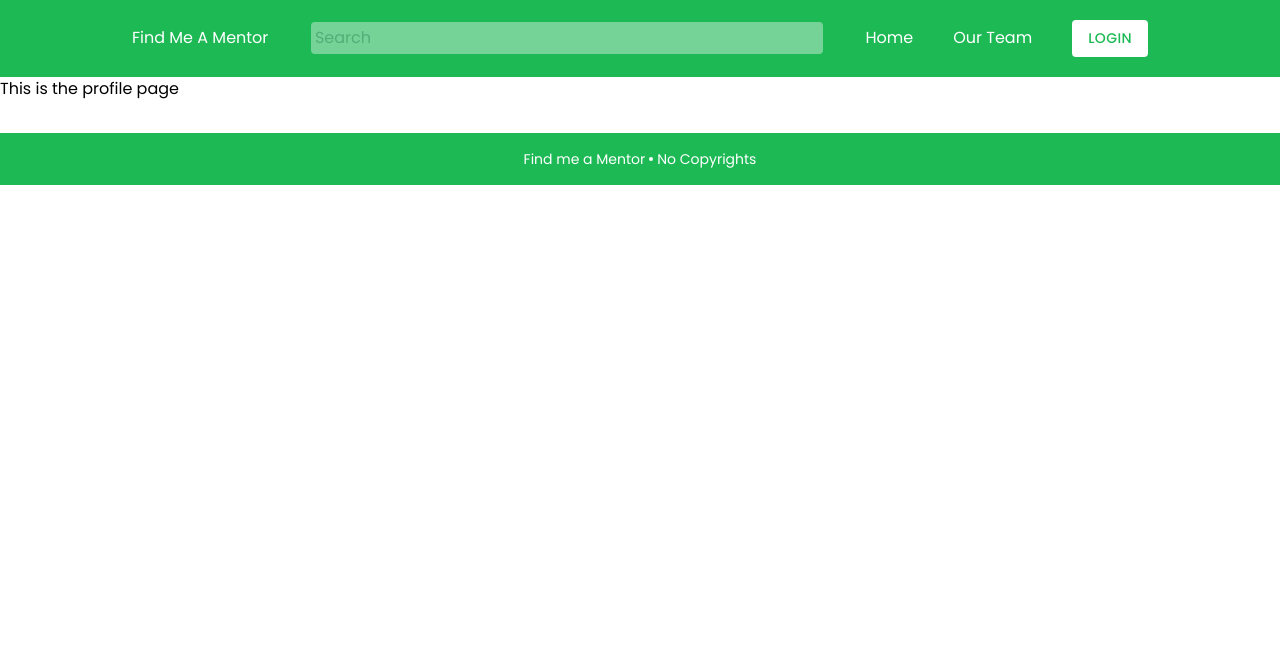
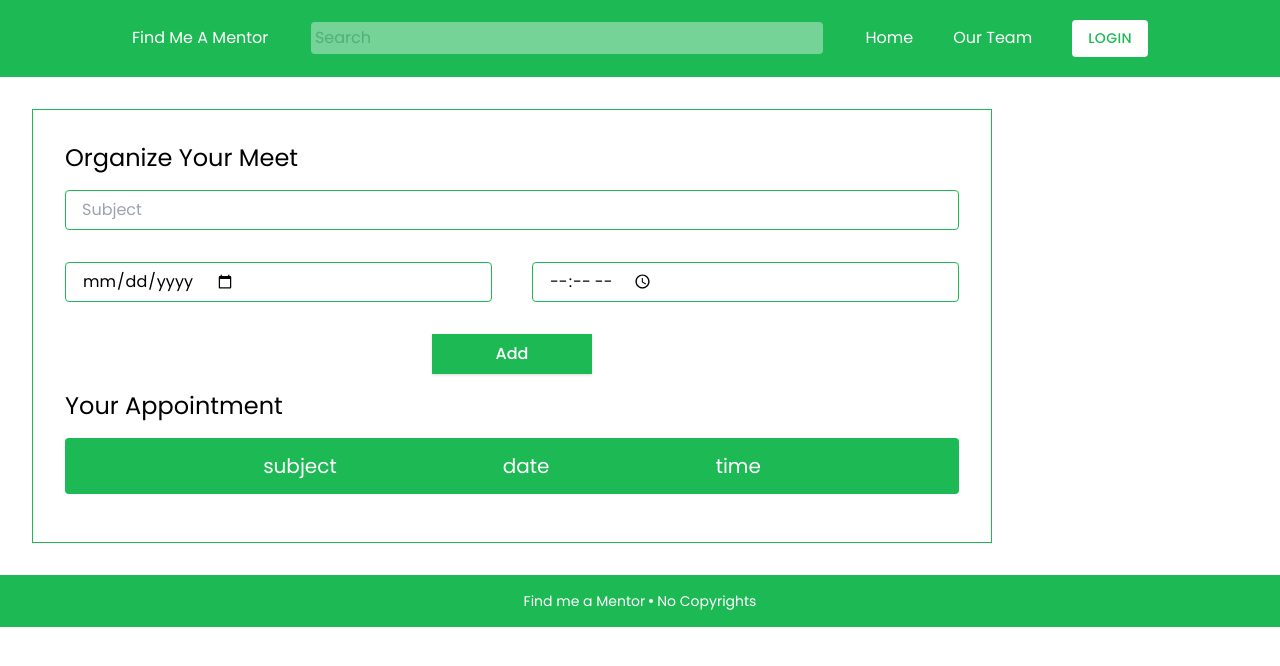
Before and after one commit to aditya-shrivastava/Find-Me-A-Mentor-Client, a React (Create React App) app: page /profile in a window 1280 px wide. Shown: the top 666 px of the page. Built offline with nearby package versions, Linux system fonts and the light colour scheme.

Commit message:
added section of dashboard

```diff
--- a/src/Components/DashBoard/Notification/Notification.css
+++ b/src/Components/DashBoard/Notification/Notification.css
@@ -0,0 +1,43 @@
+.notification {
+    @apply flex flex-col border w-3/4 p-8 m-8 h-auto border-8 border-brgreen;
+}
+
+.your__meet {
+    @apply flex flex-col mb-4;
+}
+
+.your__meet > h1 {
+    @apply text-2xl ;
+}
+
+.subject__form{
+    @apply flex-col flex;
+}
+
+.subject__form > input {
+    @apply my-4 flex border border-8 border-brgreen flex-row w-full h-10 rounded outline-none p-4 ;
+}
+
+.date__time{
+    @apply flex space-x-10 flex-row my-4 ;
+}
+
+.date__time > input {
+    @apply flex flex-row w-full border border-8 border-brgreen h-10 rounded outline-none p-4;
+}
+
+.add {
+    @apply bg-brgreen w-40 text-white shadow font-medium focus:outline-none hover:bg-white hover:text-brgreen text-center mt-4 shadow py-2;
+}
+
+.your__meet > div {
+    @apply flex justify-center items-center;
+}
+
+.your__notification {
+    @apply flex flex-col;
+}
+
+.your__notification > h1 {
+    @apply text-2xl ;
+}
--- a/src/Components/DashBoard/Notification/Notification.jsx
+++ b/src/Components/DashBoard/Notification/Notification.jsx
@@ -0,0 +1,37 @@
+import React from 'react'
+import "./Notification.css";
+import NotificationBlock from './NotificationBlock/NotificationBlock';
+
+function Notification() {
+    return (
+        <div className="notification">
+            <div className="your__meet">
+
+                <h1>Organize Your Meet</h1>
+
+                <form className="subject__form">
+                    <input type="text" placeholder="Subject" name="subject" />
+                    <div className="date__time">
+                        <input type="date" placeholder="date" name="date" />
+                        <input type="time" placeholder="time" name="time" />
+                    </div>
+                </form>
+
+                <div>
+                    <button type="submit" className="add">Add</button>
+                </div>
+
+            </div>
+
+            <div className="your__notification">
+                <h1>Your Appointment</h1>
+
+                <NotificationBlock subject="subject" date="date" time="time"/>
+
+            </div>
+
+        </div>
+    )
+}
+
+export default Notification
--- /dev/null
+++ b/src/Components/DashBoard/Notification/NotificationBlock/NotificationBlock.css
@@ -0,0 +1,7 @@
+.notif__block{
+    @apply flex flex-row bg-brgreen w-full h-14 my-4 rounded py-4 px-8 items-center justify-evenly;
+}
+
+.notif__block > P {
+    @apply text-white text-xl;
+}
--- /dev/null
+++ b/src/Components/DashBoard/Notification/NotificationBlock/NotificationBlock.jsx
@@ -0,0 +1,14 @@
+import React from 'react'
+import "./NotificationBlock.css"
+
+function NotificationBlock({ subject, date, time }) {
+    return (
+        <div className="notif__block">
+            <p>{subject}</p>
+            <p>{date}</p>
+            <p>{time}</p>
+        </div>
+    )
+}
+
+export default NotificationBlock
--- a/src/Pages/OurTeam.jsx
+++ b/src/Pages/OurTeam.jsx
@@ -3,7 +3,7 @@ import React from 'react'
 function OurTeam() {
     return (
         <div>
-            <h1>details out team mates</h1>
+            <h1>details of team mates </h1>
         </div>
     )
 }
--- a/src/Pages/Profile.jsx
+++ b/src/Pages/Profile.jsx
@@ -1,9 +1,10 @@
 import React from 'react'
+import Notification from '../Components/DashBoard/Notification/Notification'
 
 function Profile() {
     return (
         <div>
-            <h1>This is the profile page</h1>
+            <Notification />
         </div>
     )
 }
```
